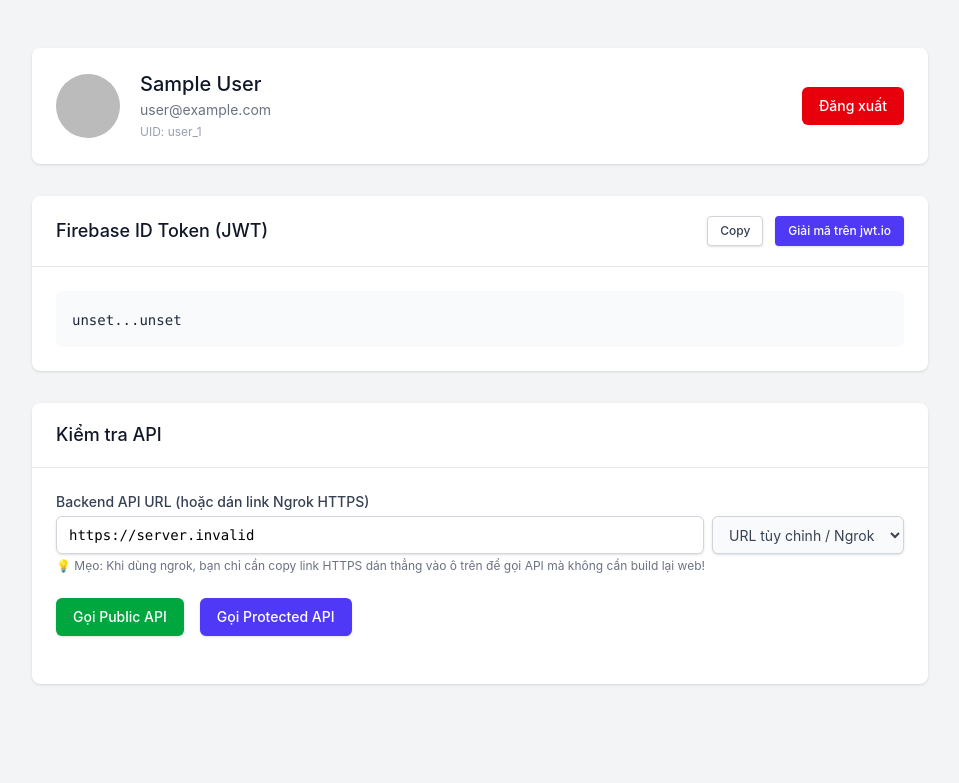
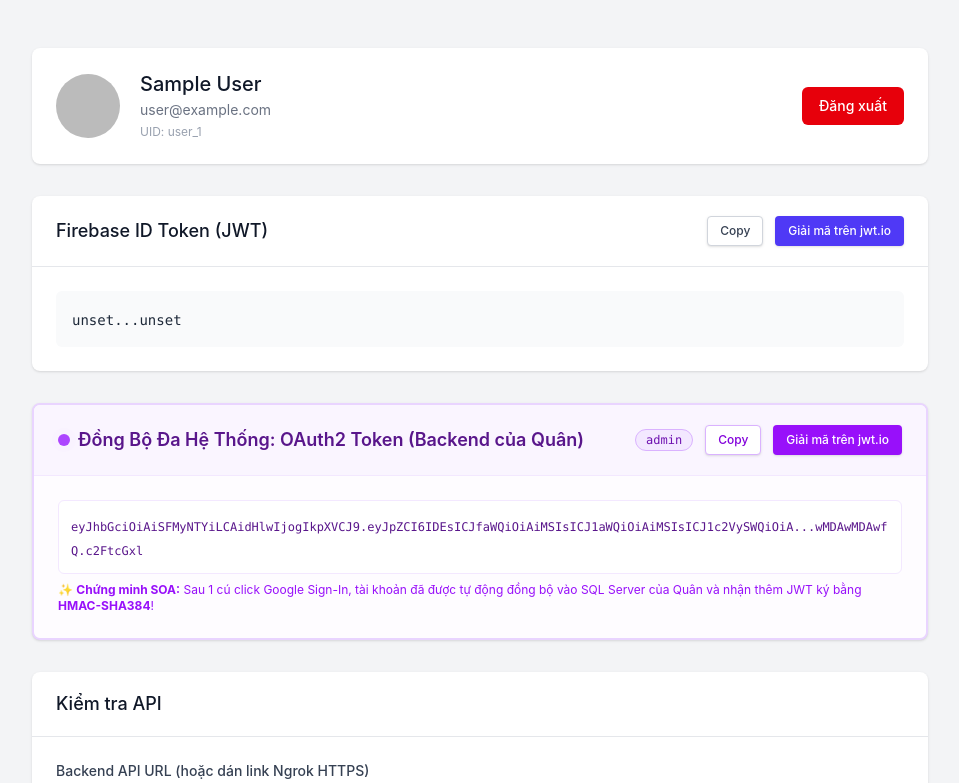
Before and after one commit to 2006phu/firebase-auth-soa-seminar, a React (Vite) app in the folder frontend/: page /dashboard in a window 1280 px wide. Shown: the top 783 px of the page, without its empty margins (160-1119 px from the left). Built offline with nearby package versions, Linux system fonts and the light colour scheme; no server answers; sample sign-in values are in the browser's storage.

Commit message:
feat: integrate OAuth2 cross-system token capture and sync with Quân's backend

```diff
--- a/frontend/src/components/Dashboard.jsx
+++ b/frontend/src/components/Dashboard.jsx
@@ -7,6 +7,7 @@ import { getAuthToken, callProtectedApi, callPublicApi } from '../services/api';
 const Dashboard = () => {
   const [user, setUser] = useState(null);
   const [token, setToken] = useState('');
+  const [quanAuth, setQuanAuth] = useState(null);
   const [backendUrl, setBackendUrl] = useState(import.meta.env.VITE_API_BASE_URL || 'http://localhost:8080');
   const [apiResponse, setApiResponse] = useState(null);
   const [loading, setLoading] = useState(false);
@@ -31,6 +32,14 @@ const Dashboard = () => {
           console.error("Lỗi lấy token:", error);
         }
       }
+
+      // Kiểm tra token đã đồng bộ từ Backend OAuth2 của Quân
+      const qJwt = localStorage.getItem('quan_oauth2_jwt');
+      const qEmail = localStorage.getItem('quan_oauth2_email');
+      const qRole = localStorage.getItem('quan_oauth2_role');
+      if (qJwt) {
+        setQuanAuth({ token: qJwt, email: qEmail, role: qRole });
+      }
     };
 
     fetchUserAndToken();
@@ -39,6 +48,9 @@ const Dashboard = () => {
   const handleLogout = async () => {
     try {
       await signOut(auth);
+      localStorage.removeItem('quan_oauth2_jwt');
+      localStorage.removeItem('quan_oauth2_email');
+      localStorage.removeItem('quan_oauth2_role');
       navigate('/login');
     } catch (error) {
       console.error('Lỗi khi đăng xuất:', error);
@@ -48,6 +60,13 @@ const Dashboard = () => {
   const copyToClipboard = () => {
     navigator.clipboard.writeText(token);
     alert('Đã copy token vào clipboard!');
+  };
+
+  const copyQuanToken = () => {
+    if (quanAuth?.token) {
+      navigator.clipboard.writeText(quanAuth.token);
+      alert('Đã copy OAuth2 Token của Quân vào clipboard!');
+    }
   };
 
   const handleCallProtected = async () => {
@@ -148,6 +167,59 @@ const Dashboard = () => {
           </div>
         </div>
 
+        {/* OAuth2 Cross-System Token Card (Quân's Backend) */}
+        {quanAuth ? (
+          <div className="bg-white overflow-hidden shadow rounded-lg border-2 border-purple-200">
+            <div className="px-4 py-5 border-b border-purple-100 sm:px-6 flex justify-between items-center bg-purple-50">
+              <div className="flex items-center space-x-2">
+                <span className="flex h-3 w-3 relative">
+                  <span className="animate-ping absolute inline-flex h-full w-full rounded-full bg-purple-400 opacity-75"></span>
+                  <span className="relative inline-flex rounded-full h-3 w-3 bg-purple-500"></span>
+                </span>
+                <h3 className="text-lg leading-6 font-semibold text-purple-900">
+                  Đồng Bộ Đa Hệ Thống: OAuth2 Token (Backend của Quân)
+                </h3>
+              </div>
+              <div className="space-x-3 flex items-center">
+                <span className="inline-flex items-center px-2.5 py-0.5 rounded-full text-xs font-medium bg-purple-100 text-purple-800 border border-purple-300 font-mono">
+                  {quanAuth.role || 'ROLE_PERSONAL'}
+                </span>
+                <button
+                  onClick={copyQuanToken}
+                  className="inline-flex items-center px-3 py-1.5 border border-purple-300 shadow-sm text-xs font-medium rounded text-purple-700 bg-white hover:bg-purple-50 focus:outline-none"
+                >
+                  Copy
+                </button>
+                <a
+                  href={`https://jwt.io?token=${quanAuth.token}`}
+                  target="_blank"
+                  rel="noopener noreferrer"
+                  className="inline-flex items-center px-3 py-1.5 border border-transparent shadow-sm text-xs font-medium rounded text-white bg-purple-600 hover:bg-purple-700 focus:outline-none"
+                >
+                  Giải mã trên jwt.io
+                </a>
+              </div>
+            </div>
+            <div className="px-4 py-4 sm:p-6 bg-purple-50/30">
+              <div className="bg-white p-3 rounded-md border border-purple-100 overflow-x-auto mb-2">
+                <code className="text-xs text-purple-900 break-all font-mono">
+                  {quanAuth.token.substring(0, 100)}...{quanAuth.token.substring(quanAuth.token.length - 20)}
+                </code>
+              </div>
+              <p className="text-xs text-purple-600">
+                ✨ <strong>Chứng minh SOA:</strong> Sau 1 cú click Google Sign-In, tài khoản đã được tự động đồng bộ vào SQL Server của Quân và nhận thêm JWT ký bằng <strong>HMAC-SHA384</strong>!
+              </p>
+            </div>
+          </div>
+        ) : (
+          <div className="bg-purple-50/50 border border-dashed border-purple-200 rounded-lg p-4 text-xs text-purple-700 flex justify-between items-center">
+            <span>
+              🔗 <strong>Đồng bộ OAuth2 (soa-auth-system):</strong> Sẵn sàng nhận Google ID Token để cấp thêm JWT từ Spring Boot của Quân.
+            </span>
+            <span className="text-purple-400 font-mono">POST /api/auth/google/firebase-token</span>
+          </div>
+        )}
+
         {/* API Testing Section */}
         <div className="bg-white overflow-hidden shadow rounded-lg">
           <div className="px-4 py-5 border-b border-gray-200 sm:px-6">
--- a/frontend/src/components/GoogleSignIn.jsx
+++ b/frontend/src/components/GoogleSignIn.jsx
@@ -1,6 +1,7 @@
 import { signInWithPopup, GoogleAuthProvider } from 'firebase/auth';
 import { auth } from '../firebase';
 import { useNavigate } from 'react-router-dom';
+import { syncToOAuth2Backend } from '../services/api';
 
 const GoogleSignIn = () => {
   const navigate = useNavigate();
@@ -8,7 +9,19 @@ const GoogleSignIn = () => {
 
   const handleGoogleSignIn = async () => {
     try {
-      await signInWithPopup(auth, provider);
+      const result = await signInWithPopup(auth, provider);
+
+      // Lấy Google ID Token gốc (JWT do GOOGLE ký bằng RSA-256)
+      // Đây là thứ mà backend OAuth2 của Quân có thể verify trực tiếp
+      const credential = GoogleAuthProvider.credentialFromResult(result);
+      if (credential && credential.idToken) {
+        // Gửi sang backend OAuth2 của Quân để đồng bộ tài khoản vào SQL Server
+        // Không await để không block luồng đăng nhập Firebase
+        syncToOAuth2Backend(credential.idToken).catch((err) =>
+          console.warn('OAuth2 sync skipped:', err.message)
+        );
+      }
+
       navigate('/dashboard');
     } catch (error) {
       console.error('Lỗi khi đăng nhập bằng Google:', error);
--- a/frontend/src/components/Login.jsx
+++ b/frontend/src/components/Login.jsx
@@ -3,7 +3,7 @@ import { signInWithEmailAndPassword } from 'firebase/auth';
 import { auth } from '../firebase';
 import { Link, useNavigate } from 'react-router-dom';
 import GoogleSignIn from './GoogleSignIn';
-// import ThuVienAo from './FileKhongTonTai';
+
 
 const Login = () => {
   const [email, setEmail] = useState('');
--- a/frontend/src/services/api.js
+++ b/frontend/src/services/api.js
@@ -78,3 +78,46 @@ export const getUserInfo = async (baseUrl) => {
     throw error;
   }
 };
+
+/**
+ * Đồng bộ tài khoản sang Backend OAuth2 của Quân (soa-auth-system)
+ * Gửi Google ID Token (credential.idToken từ Firebase signInWithPopup)
+ * để backend Quân xác thực bằng Google Public Keys và lưu vào SQL Server.
+ *
+ * @param {string} googleIdToken - Google ID Token lấy từ credential.idToken
+ * @returns {Promise<object|null>} AuthResponse của Quân hoặc null nếu không kết nối được
+ */
+export const syncToOAuth2Backend = async (googleIdToken) => {
+  const QUAN_BASE_URL = import.meta.env.VITE_QUAN_API_BASE_URL || 'http://localhost:8080';
+  try {
+    const url = formatBaseUrl(QUAN_BASE_URL);
+    const response = await axios.post(
+      `${url}/api/auth/google/firebase-token`,
+      { idToken: googleIdToken },
+      {
+        headers: {
+          'Content-Type': 'application/json',
+          'ngrok-skip-browser-warning': 'true',
+        },
+        timeout: 5000, // Timeout 5s — không chờ lâu nếu Quân's backend offline
+      }
+    );
+
+    const quanJwt = response.data?.data?.accessToken;
+    const quanEmail = response.data?.data?.email;
+    const quanRole = response.data?.data?.role;
+
+    if (quanJwt) {
+      localStorage.setItem('quan_oauth2_jwt', quanJwt);
+      localStorage.setItem('quan_oauth2_email', quanEmail || '');
+      localStorage.setItem('quan_oauth2_role', quanRole || '');
+      console.log('✅ Đã đồng bộ sang OAuth2 Backend thành công!', { quanEmail, quanRole });
+    }
+
+    return response.data;
+  } catch (error) {
+    // Ghi log nhưng KHÔNG throw — để luồng đăng nhập Firebase không bị gián đoạn
+    console.warn('⚠️ OAuth2 Backend không phản hồi hoặc xảy ra lỗi:', error.message);
+    return null;
+  }
+};
```
Also changed, not shown: 2 other files (tests, documents, lock files or other folders).
